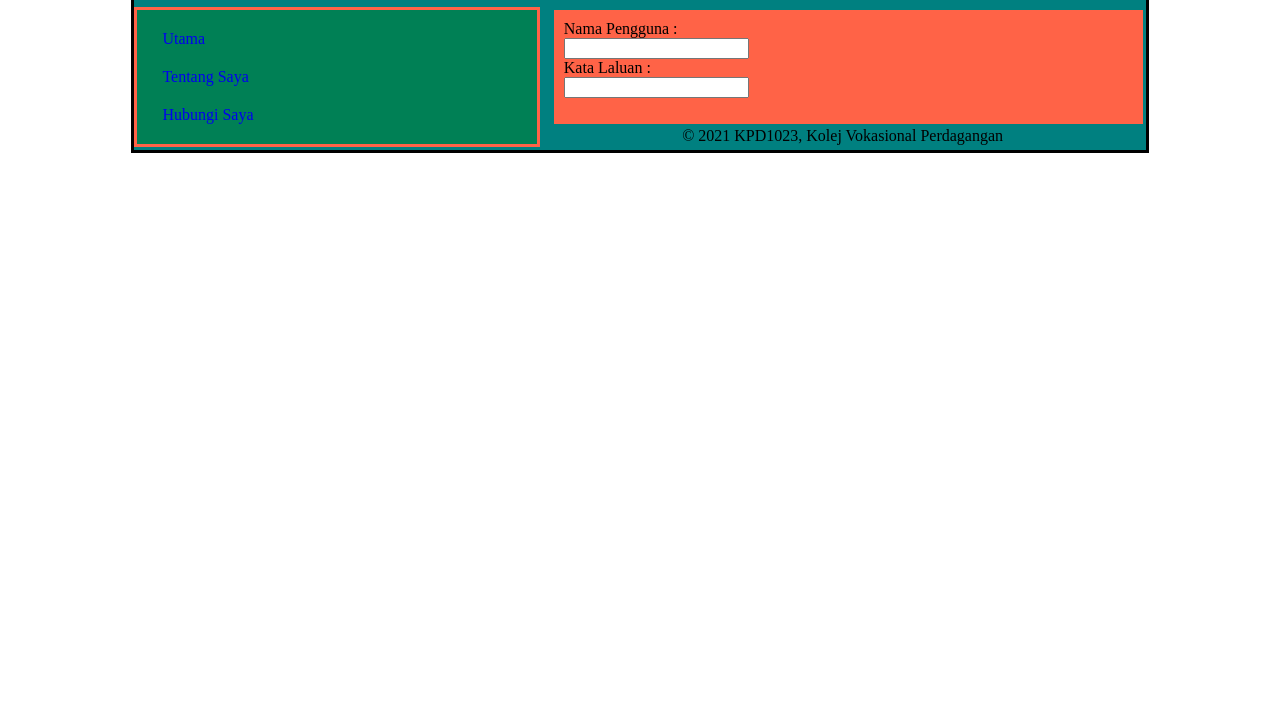
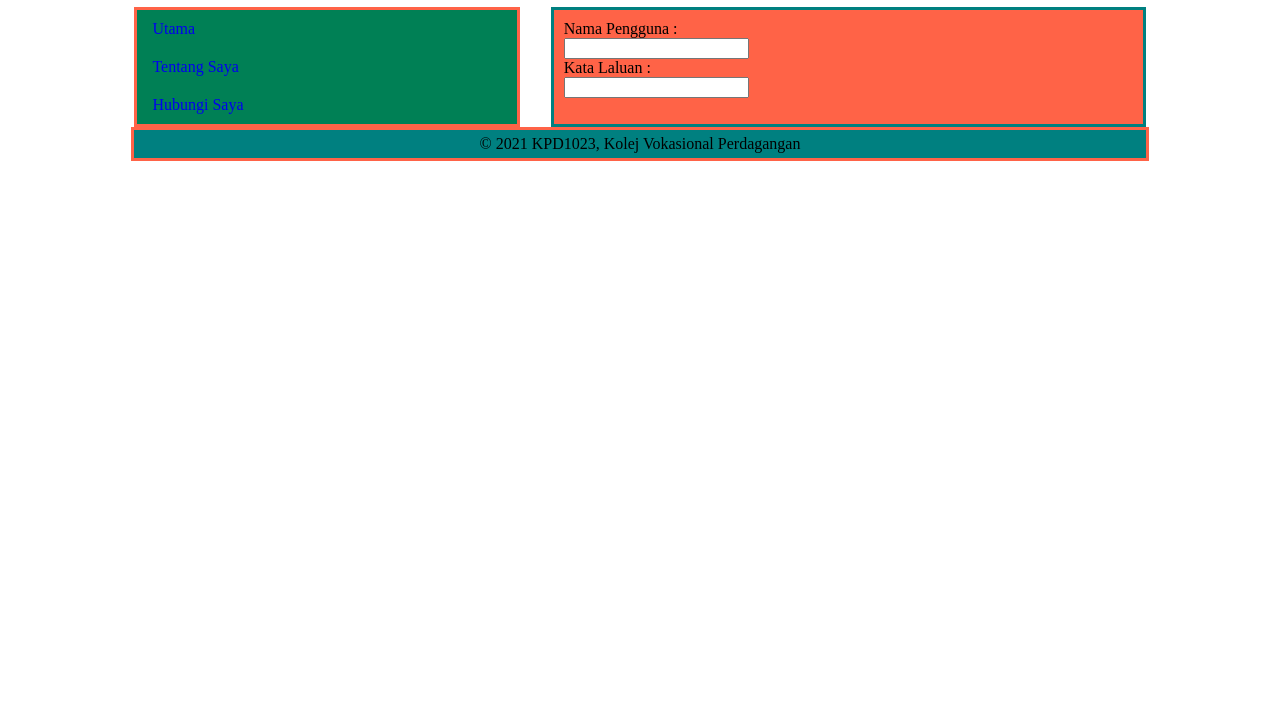
Before and after one commit to rednfar/KPD1023_CSS, a plain HTML site: page vertical.html in a window 1280 px wide. Shown: the part 84-800 px from the top of the page. Drawn offline with Linux system fonts and the light colour scheme.

Commit message:
Update vertical.html

```diff
--- a/vertical.html
+++ b/vertical.html
@@ -19,7 +19,6 @@
         background-color: rgb(0, 128, 85);
         border-style: solid;
         border-color: tomato;
-        padding: 10px;
         margin-top: 10px;
         float: left;
         margin-left: 10%;
@@ -62,7 +61,6 @@
         border-style: solid;
         border-color: tomato;
         background-color: teal;
-        border: solid;
         width: 80%;
         margin: auto;
         padding-top: 5px;
@@ -78,7 +76,7 @@
       Vertical Menu
     </div>
 
-    <div class="vertical">
+   <div class="vertical">
     <!-- Menu -->
     <div class="menu">
       <ul>
@@ -97,6 +95,7 @@
          <input type="password" name="" id=""><br>
        </form>
     </div>
+   </div>
 
     <!-- Footer -->
      <div class="kaki">
```
